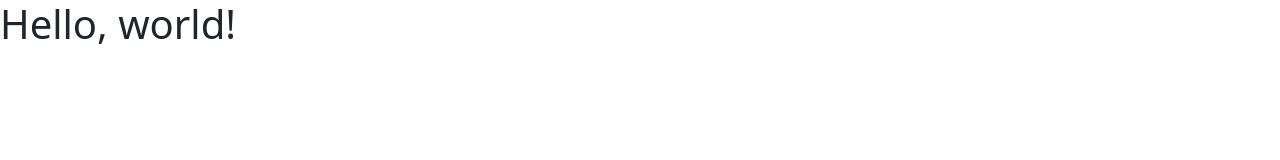
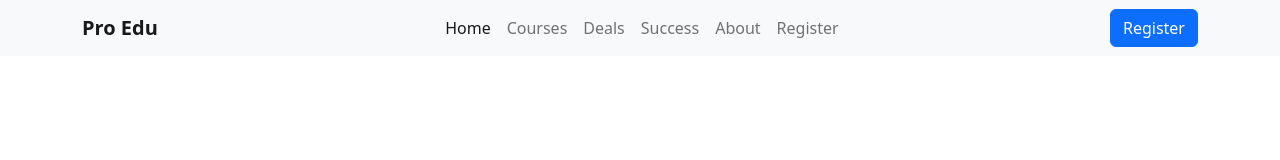
Before and after one commit to ahmedhamim22/e-tech-websitse, a plain HTML site: page index.html in a window 1280 px wide. Drawn offline with nearby package versions, Linux system fonts and the light colour scheme.

Commit message:
navbar section added

```diff
--- a/index.html
+++ b/index.html
@@ -7,32 +7,52 @@
     <title>Bootstrap demo</title>
     <link href="https://cdn.jsdelivr.net/npm/bootstrap@5.2.0/dist/css/bootstrap.min.css" rel="stylesheet"
         integrity="sha384-gH2yIJqKdNHPEq0n4Mqa/HGKIhSkIHeL5AyhkYV8i59U5AR6csBvApHHNl/vI1Bx" crossorigin="anonymous">
+    <link rel="stylesheet" href="style.css">
+    <script src="https://kit.fontawesome.com/87d940fe6e.js" crossorigin="anonymous"></script>
 </head>
 
 <body>
-    <h1>Hello, world!</h1>
+    <header>
+        <section>
+            <nav class="navbar fixed-top navbar-expand-lg bg-light">
+                <div class="container">
+                    <a class="navbar-brand fw-bold" href="#">Pro Edu</a>
+                    <button class="navbar-toggler" type="button" data-bs-toggle="collapse"
+                        data-bs-target="#navbarSupportedContent" aria-controls="navbarSupportedContent"
+                        aria-expanded="false" aria-label="Toggle navigation">
+                        <span class="navbar-toggler-icon"></span>
+                    </button>
+                    <div class="collapse navbar-collapse" id="navbarSupportedContent">
+                        <ul class="navbar-nav mx-auto mb-2 mb-lg-0">
+                            <li class="nav-item">
+                                <a class="nav-link active" aria-current="page" href="#">Home</a>
+                            </li>
+                            <li class="nav-item">
+                                <a class="nav-link" href="#">Courses</a>
+                            </li>
+                            <li class="nav-item">
+                                <a class="nav-link" href="#">Deals</a>
+                            </li>
+                            <li class="nav-item">
+                                <a class="nav-link" href="#">Success</a>
+                            </li>
+                            <li class="nav-item">
+                                <a class="nav-link" href="#">About</a>
+                            </li>
+                            <li class="nav-item">
+                                <a class="nav-link" href="#">Register</a>
+                            </li>
+                        </ul>
+                        <form class="d-flex" role="search">
+                            <button class="btn btn-primary" type="submit">Register</button>
+                        </form>
+                    </div>
+                </div>
+            </nav>
+        </section>
+        <!-- hero section start -->
 
-
-
-
-
-
-
-
-
-
-
-
-
-
-
-
-
-
-
-
-
-
+    </header>
     <script src="https://cdn.jsdelivr.net/npm/bootstrap@5.2.0/dist/js/bootstrap.bundle.min.js"
         integrity="sha384-A3rJD856KowSb7dwlZdYEkO39Gagi7vIsF0jrRAoQmDKKtQBHUuLZ9AsSv4jD4Xa"
         crossorigin="anonymous"></script>
--- /dev/null
+++ b/style.css
@@ -0,0 +1,3 @@
+.carousel-item img {
+    filter: brightness(50%);
+}
```
